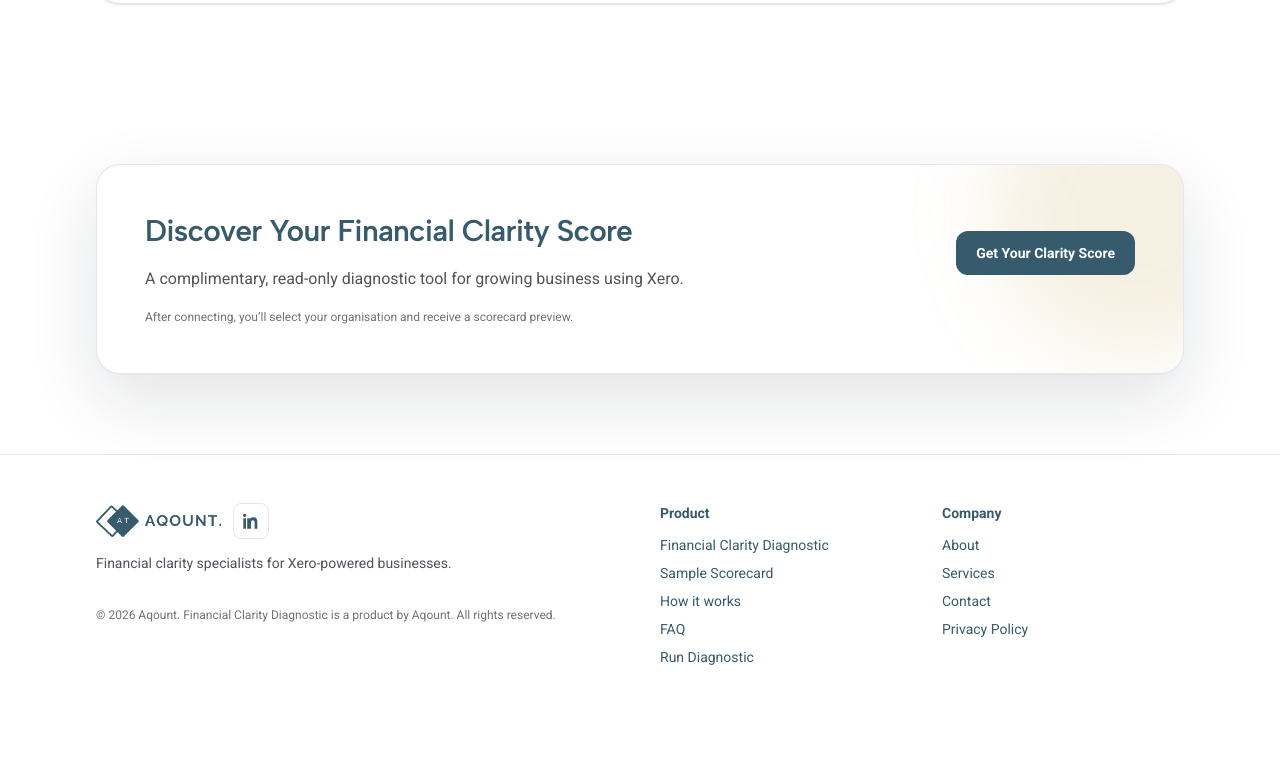
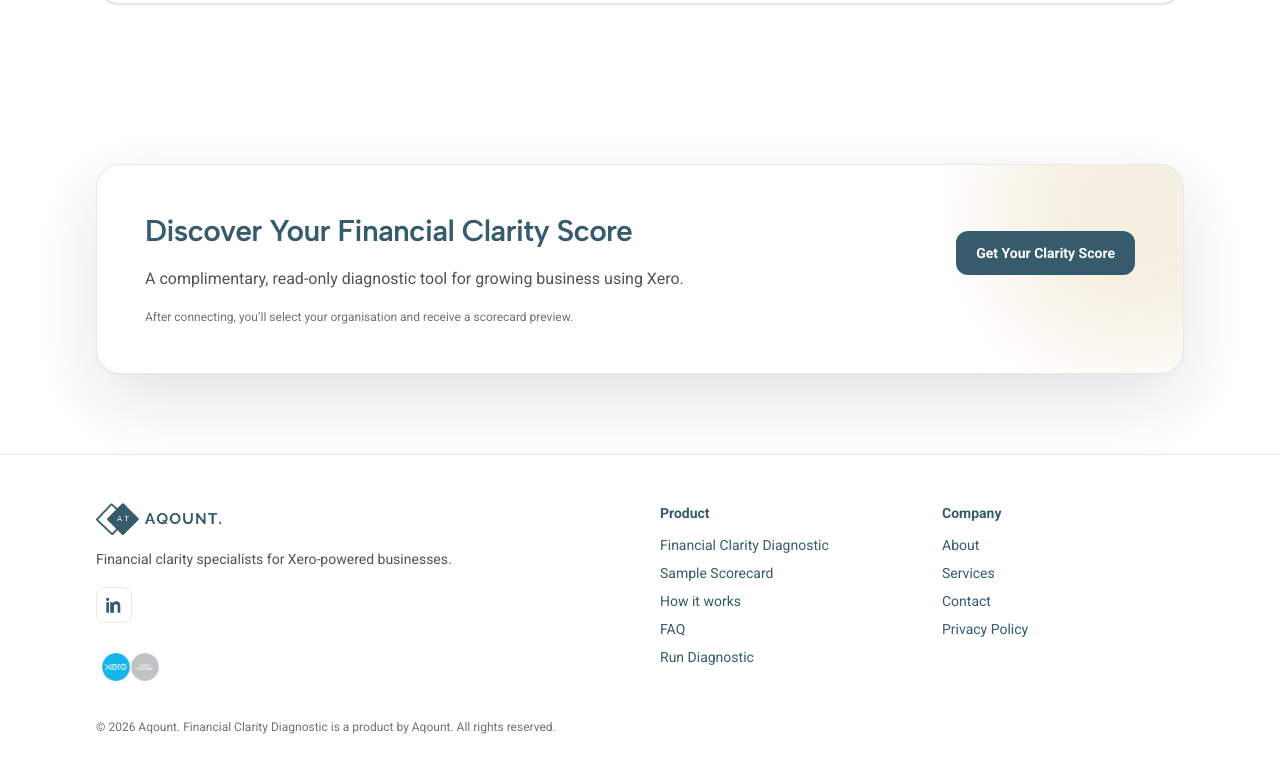
Before and after one commit to noemisasum/xero-financial-clarity, a Next.js app: page / in a window 1280 px wide. Shown: the part 4463-5236 px from the top of the page. Before the commit the page ends 5178 px from the top, so only its background shows below. Built offline with nearby package versions, Linux system fonts and the light colour scheme.

Commit message:
Footer: move LinkedIn below tagline; add Xero Silver Partner badge

```diff
--- a/src/app/page.tsx
+++ b/src/app/page.tsx
@@ -602,6 +602,13 @@
                   alt="Aqount"
                   className="h-8 w-auto"
                 />
+              </div>
+
+              <p className="mt-3 max-w-md text-sm leading-6 text-zinc-600">
+                Financial clarity specialists for Xero-powered businesses.
+              </p>
+
+              <div className="mt-4 flex items-center gap-2">
                 <a
                   href="https://www.linkedin.com/company/97445870"
                   target="_blank"
@@ -621,9 +628,15 @@
                 </a>
               </div>
 
-              <p className="mt-3 max-w-md text-sm leading-6 text-zinc-600">
-                Financial clarity specialists for Xero-powered businesses.
-              </p>
+              <div className="mt-6 flex items-center gap-3">
+                {/* eslint-disable-next-line @next/next/no-img-element */}
+                <img
+                  src="/brand/xero-silver-partner-badge.png"
+                  alt="Xero Silver Partner"
+                  className="h-10 w-auto"
+                  loading="lazy"
+                />
+              </div>
 
               <div className="mt-6 text-xs text-zinc-500 sm:mt-8">
                 © {new Date().getFullYear()} Aqount. Financial Clarity Diagnostic is a product by Aqount. All rights reserved.
```
Also changed, not shown: public/brand/xero-silver-partner-badge.jpg (added), public/brand/xero-silver-partner-badge.png (added).
